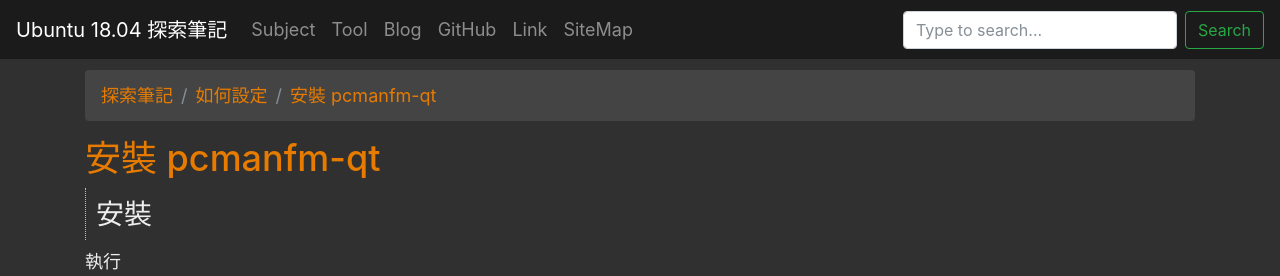
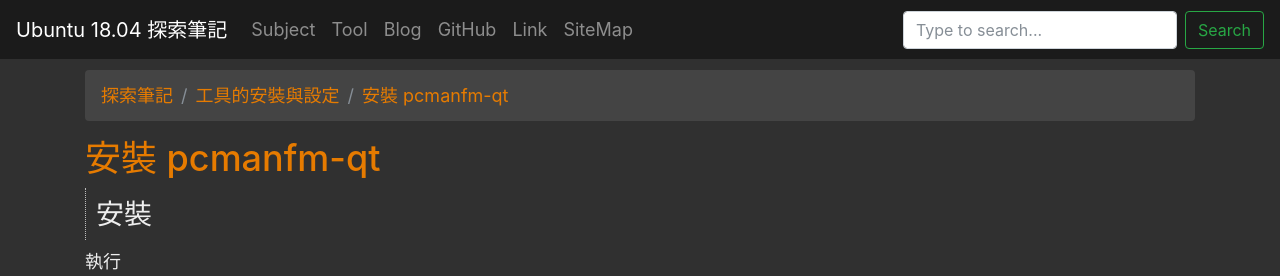
Before and after one commit to samwhelp/note-ubuntu-18.04, a Jekyll site: the page built from read/howto/install-tool/pcmanfm-qt/index.md, in a window 1280 px wide. Shown: the top 276 px of the page. Built offline with Jekyll 4.4.1, drawn with Linux system fonts in a browser that asks for light colours; nearby versions of some CDN libraries.

Commit message:
fix link

```diff
--- a/read/howto/install-tool/pcmanfm-qt/index.md
+++ b/read/howto/install-tool/pcmanfm-qt/index.md
@@ -5,8 +5,8 @@ date: 2018-03-20 18:22:33 +0800
 description: >
   安裝 pcmanfm-qt
 parent:
-  title: 如何設定
-  url: '/read/howto/install'
+  title: 工具的安裝與設定
+  url: '/read/howto/install-tool'
 source_url: '/read/howto/install-tool/pcmanfm-qt/index.md'
 ---
 
```
